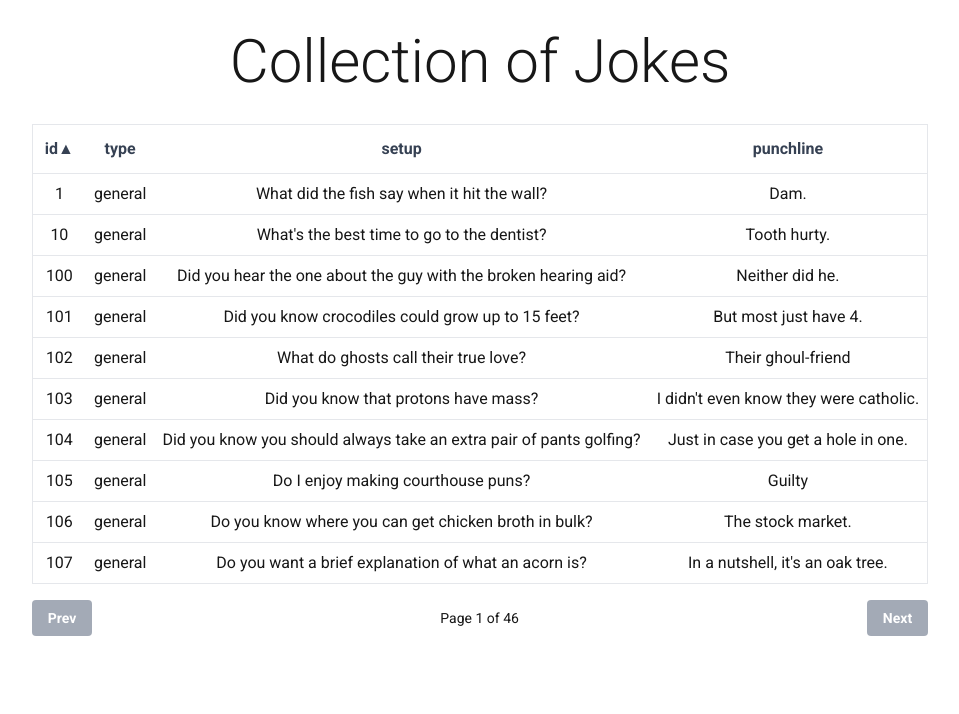
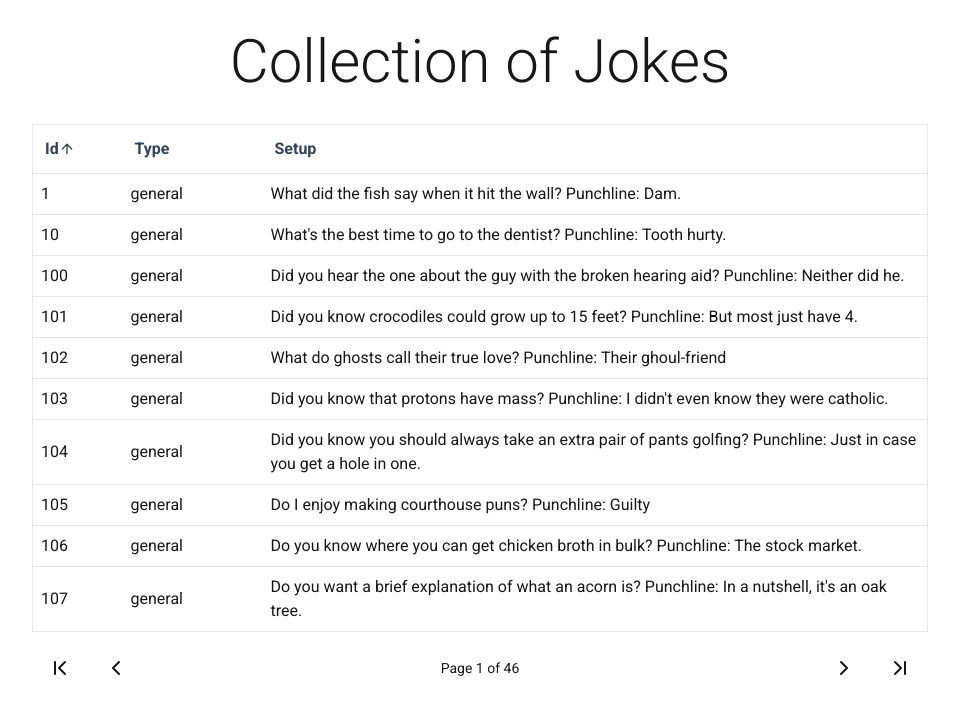
Before and after one commit to amiraveliz/collection-of-jokes, a Next.js app: page / in a window 1280 px wide. Shown: the top 714 px of the page, without its empty margins (160-1119 px from the left). Built offline with nearby package versions, Linux system fonts and the light colour scheme.

Commit message:
addding lucide icons and setup custom tailwind colors

```diff
--- a/package.json
+++ b/package.json
@@ -9,8 +9,8 @@
         "lint": "next lint"
     },
     "dependencies": {
+        "lucide-react": "^0.511.0",
         "next": "15.3.2",
-        "postcss": "^8.5.3",
         "react": "^19.0.0",
         "react-dom": "^19.0.0",
         "zustand": "^5.0.4"
@@ -20,6 +20,7 @@
         "@tailwindcss/postcss": "^4.1.7",
         "eslint": "^9",
         "eslint-config-next": "15.3.2",
+        "postcss": "^8.5.3",
         "tailwindcss": "^4.1.7"
     }
 }
--- a/src/app/globals.css
+++ b/src/app/globals.css
@@ -1,4 +1,12 @@
 @import "tailwindcss";
+
+@theme {
+    --color-mint-500: oklch(0.72 0.11 178);
+    --color-primary: oklch(0.82 0.1368 79.92);
+    --color-primary-light: oklch(0.93 0.0656 98.05);
+    --color-secondary: oklch(0.83 0.1326 206.56);
+    --color-tertiary: oklch(0.68 0.1768 22.99);
+}
 
 :root {
     --background: #ffffff;
--- a/src/app/page.js
+++ b/src/app/page.js
@@ -1,102 +1,12 @@
-"use client";
+import Table from "@/components/Table/Table";
 
-import { useJokeStore } from "@/stores/useJokeStore";
-import { useEffect } from "react";
-
-export default function Home() {
-    const { jokes, totalPages, page, sort, setPage, setSort, fetchJokes } =
-        useJokeStore();
-
-    useEffect(() => {
-        fetchJokes();
-        // eslint-disable-next-line react-hooks/exhaustive-deps
-    }, [page, sort]);
-
-    const handleSort = (field) => {
-        setSort(field);
-    };
-
-    if (jokes.length === 0) return <div className="p-8">Loading...</div>;
-
+export default async function Home() {
     return (
-        <div className="p-8 flex justify-center flex-col items-center">
+        <div className="p-8 flex justify-start flex-col items-center min-h-screen">
             <h1 className="text-6xl font-light text-center mb-4">
                 Collection of Jokes
             </h1>
-            <div className="p-4">
-                <table className="w-full border border-gray-200">
-                    <thead className=" text-gray-700 hidden md:table-header-group">
-                        <tr>
-                            {["id", "type", "setup", "punchline"].map(
-                                (col, index) => (
-                                    <th
-                                        key={index}
-                                        onClick={() => handleSort(col)}
-                                        scope="col"
-                                        className="p-3 cursor-pointer select-none border-b border-gray-200"
-                                        aria-sort={
-                                            sort.field === col
-                                                ? sort.direction === "asc"
-                                                    ? "ascending"
-                                                    : "descending"
-                                                : "none"
-                                        }
-                                    >
-                                        <div className="text-center gap-1">
-                                            {col}
-                                            {sort.field === col &&
-                                                (sort.direction === "asc"
-                                                    ? "▲"
-                                                    : "▼")}
-                                        </div>
-                                    </th>
-                                )
-                            )}
-                        </tr>
-                    </thead>
-                    <tbody className="">
-                        {jokes.map((row) => (
-                            <tr
-                                key={row.id}
-                                className="flex flex-col md:table-row border-b border-gray-200"
-                            >
-                                <td className="text-center p-3 md:p-2 relative md:table-cell">
-                                    {row.id}
-                                </td>
-                                <td className="text-center p-3 md:p-2 relative md:table-cell">
-                                    {row.type}
-                                </td>
-                                <td className="text-center p-3 md:p-2 relative md:table-cell">
-                                    {row.setup}
-                                </td>
-                                <td className="text-center p-3 md:p-2 relative md:table-cell">
-                                    {row.punchline}
-                                </td>
-                            </tr>
-                        ))}
-                    </tbody>
-                </table>
-
-                <div className="flex justify-between items-center mt-4 text-sm">
-                    <button
-                        onClick={() => setPage(page - 1)}
-                        disabled={page === 1}
-                        className="bg-gray-400/90 hover:bg-gray-500 text-white font-bold py-2 px-4 rounded "
-                    >
-                        Prev
-                    </button>
-                    <span>
-                        Page {page} of {totalPages}
-                    </span>
-                    <button
-                        onClick={() => setPage(page + 1)}
-                        disabled={page === totalPages}
-                        className="bg-gray-400/90 hover:bg-gray-500 text-white font-bold py-2 px-4 rounded"
-                    >
-                        Next
-                    </button>
-                </div>
-            </div>
+            <Table />
         </div>
     );
 }
--- /dev/null
+++ b/src/components/Table/Pagination.js
@@ -0,0 +1,48 @@
+import { useJokeStore } from "@/stores/useJokeStore";
+import {
+    ChevronFirst,
+    ChevronLast,
+    ChevronLeft,
+    ChevronRight,
+} from "lucide-react";
+
+export default function Pagination() {
+    const { totalPages, page, setPage } = useJokeStore();
+
+    return (
+        <div className="flex items-center mt-4 text-sm">
+            <button
+                onClick={() => setPage(1)}
+                disabled={page === 1}
+                className="hover:bg-gray-400/30 font-bold py-2 px-4 rounded"
+            >
+                <ChevronFirst />
+            </button>
+            <button
+                onClick={() => setPage(page - 1)}
+                disabled={page === 1}
+                className="hover:bg-gray-400/30 font-bold py-2 px-4 rounded"
+            >
+                <ChevronLeft />
+            </button>
+
+            <span className="grow text-center">
+                Page {page} of {totalPages}
+            </span>
+            <button
+                onClick={() => setPage(page + 1)}
+                disabled={page === totalPages}
+                className="hover:bg-gray-400/30 font-bold py-2 px-4 rounded"
+            >
+                <ChevronRight />
+            </button>
+            <button
+                onClick={() => setPage(totalPages)}
+                disabled={page === totalPages}
+                className="hover:bg-gray-400/30 font-bold py-2 px-4 rounded"
+            >
+                <ChevronLast />
+            </button>
+        </div>
+    );
+}
--- /dev/null
+++ b/src/components/Table/Table.js
@@ -0,0 +1,82 @@
+"use client";
+
+import { useJokeStore } from "@/stores/useJokeStore";
+import { ArrowDown, ArrowUp } from "lucide-react";
+import { useEffect } from "react";
+import Pagination from "./Pagination";
+
+export default function Table() {
+    const { jokes, page, sort, setSort, fetchJokes } = useJokeStore();
+
+    useEffect(() => {
+        fetchJokes();
+        // eslint-disable-next-line react-hooks/exhaustive-deps
+    }, [page, sort]);
+
+    const handleSort = (field) => {
+        setSort(field);
+    };
+
+    if (jokes.length === 0) return <div className="p-8">Loading...</div>;
+
+    return (
+        <div className="w-full max-w-4xl mx-auto py-4">
+            <table className="w-[inherit] border border-gray-200">
+                <thead className=" text-gray-700 hidden md:table-header-group">
+                    <tr>
+                        {[
+                            { key: "id", label: "Id", width: "90px" },
+                            { key: "type", label: "Type", width: "140px" },
+                            { key: "setup", label: "Setup", width: "auto" },
+                        ].map((col) => (
+                            <th
+                                key={col.key}
+                                onClick={() => handleSort(col.key)}
+                                scope="col"
+                                style={{ width: col.width }}
+                                className="p-3 cursor-pointer select-none border-b border-gray-200"
+                                aria-sort={
+                                    sort.field === col.key
+                                        ? sort.direction === "asc"
+                                            ? "ascending"
+                                            : "descending"
+                                        : "none"
+                                }
+                            >
+                                <div className="flex items-center">
+                                    {col.label}
+                                    {sort.field === col.key &&
+                                        (sort.direction === "asc" ? (
+                                            <ArrowUp size={16} />
+                                        ) : (
+                                            <ArrowDown size={16} />
+                                        ))}
+                                </div>
+                            </th>
+                        ))}
+                    </tr>
+                </thead>
+                <tbody className="">
+                    {jokes.map((row) => (
+                        <tr
+                            key={row.id}
+                            className="flex flex-col md:table-row border-b border-gray-200"
+                        >
+                            <td className="p-3 md:p-2 relative md:table-cell">
+                                {row.id}
+                            </td>
+                            <td className="p-3 md:p-2 relative md:table-cell">
+                                {row.type}
+                            </td>
+                            <td className="p-3 md:p-2 relative md:table-cell">
+                                {row.setup} Punchline: {row.punchline}
+                            </td>
+                        </tr>
+                    ))}
+                </tbody>
+            </table>
+
+            <Pagination />
+        </div>
+    );
+}
```
Also changed, not shown: 1 other file (tests, documents, lock files or other folders).
